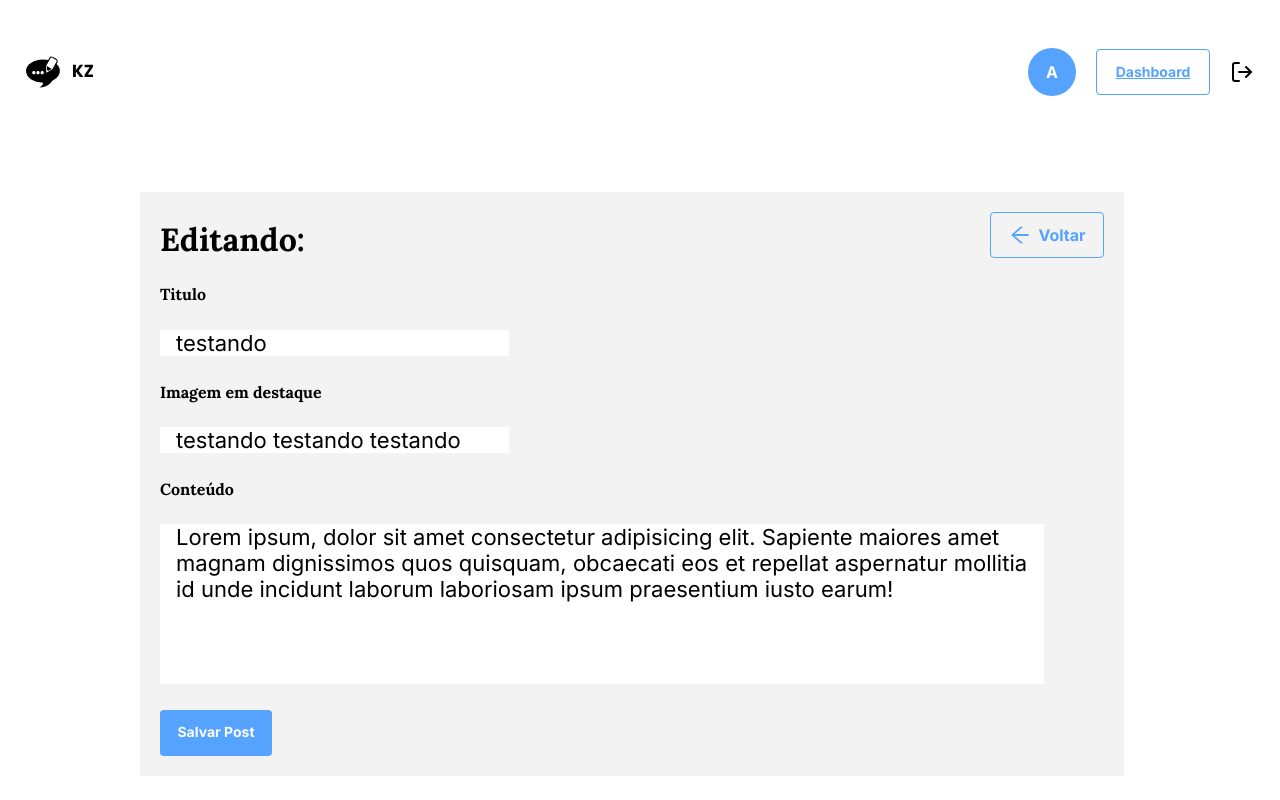
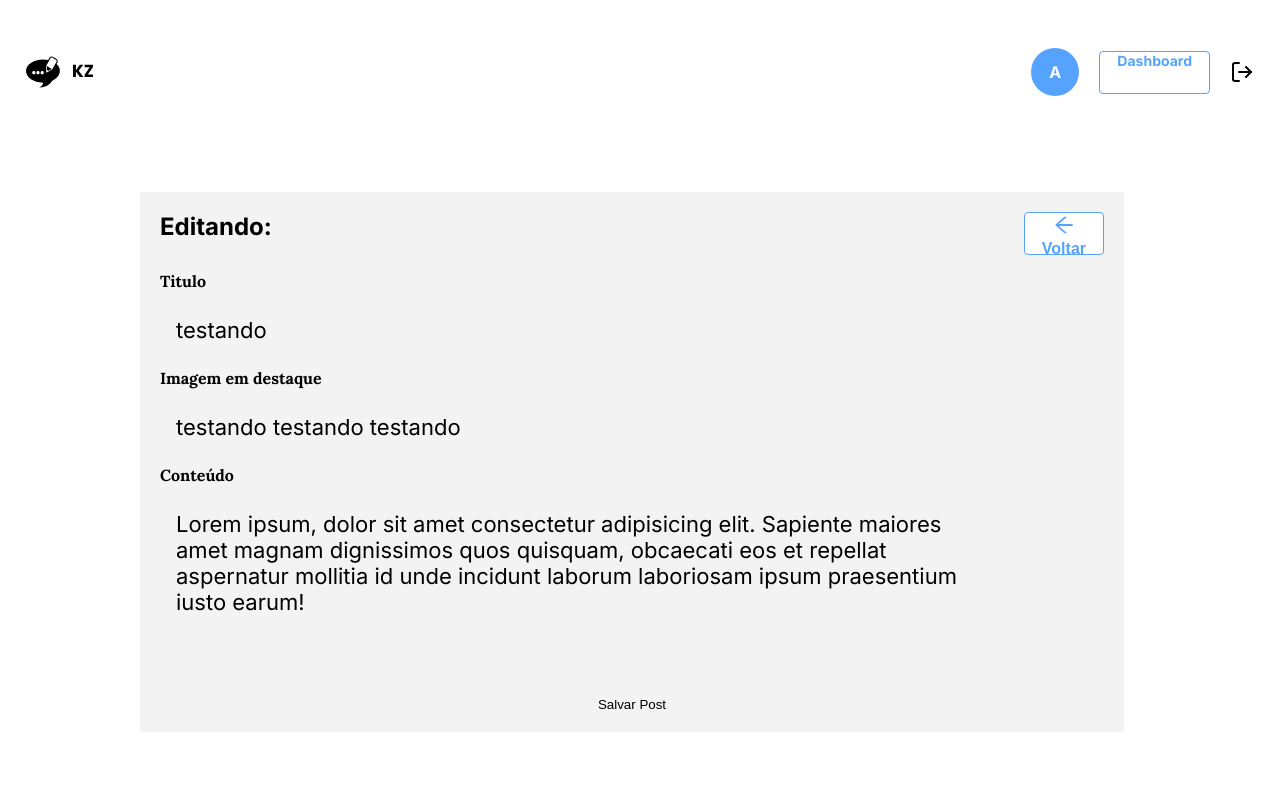
Before and after one commit to Kenzie-Academy-Brasil-Developers/kenzie-feed-entrega-grupo-4, a React (Vite) app: page /editPage in a window 1280 px wide. Shown: the top 800 px of the page. Built offline with nearby package versions, Linux system fonts and the light colour scheme; no server answers.

Commit message:
refactor: GloboStyles update

```diff
--- a/index.html
+++ b/index.html
@@ -1,14 +1,12 @@
 <!DOCTYPE html>
-<html lang="pt-br">
-
+<html lang="pt-BR">
   <head>
     <meta charset="UTF-8" />
     <link rel="icon" type="" href="./src/assets/favicon.png" />
-  <link href="https://fonts.googleapis.com/css2?family=Inter:wght@400;700&family=Lora:wght@700&display=swap"
-    rel="stylesheet" />
-  <link rel="preconnect" href="https://fonts.googleapis.com">
-  <link rel="preconnect" href="https://fonts.gstatic.com" crossorigin>
-  <link href="https://fonts.googleapis.com/css2?family=Inter&family=Lora&family=Roboto&display=swap" rel="stylesheet">
+    <link
+      href="https://fonts.googleapis.com/css2?family=Inter:wght@400;700&family=Lora:wght@400;700&display=swap"
+      rel="stylesheet"
+    />
     <meta name="viewport" content="width=device-width, initial-scale=1.0" />
     <title>Kenzie Feed</title>
   </head>
@@ -17,5 +15,4 @@
     <div id="root"></div>
     <script type="module" src="/src/main.jsx"></script>
   </body>
-
 </html>
--- a/src/styles/buttons.scss
+++ b/src/styles/buttons.scss
@@ -1,113 +1,53 @@
-.btn-solid-s {
-  font-family: var(--font-body);
-  font-size: 14px;
+.btn-small {
+  padding: 0 1.0625rem; //0 17px
+  height: 2.6875rem; // 43px
+  border: 1px solid var(--color-blue);
+  border-radius: 4px;
+  color: var(--color-white);
+  font-size: 0.875rem; // 14px
   font-weight: 700;
-  line-height: 16.94px;
-  color: var(--color-white);
-  background: var(--color-blue);
-  width: 112px;
-  height: 46px;
-  border-radius: 4px;
-  border: none;
+  background-color: var(--color-blue);
 }
 
-.btn-solid-s-mobile {
-  width: 100px;
-  height: 35px;
-
-  font-family: var(--font-body);
-  font-size: 12px;
+.btn-medium {
+  padding: 0 1rem; //0 16px
+  height: 3.375rem; // 54px
+  border: 1px solid var(--color-blue);
+  border-radius: 4px;
+  color: var(--color-white);
+  font-size: 0.875rem; // 14px
   font-weight: 700;
-  line-height: 16.94px;
-
-  color: var(--color-white);
-  background: var(--color-blue);
-  border-radius: 4px;
+  background-color: var(--color-blue);
 }
 
-.btn-solid-m {
-  font-family: var(--font-body);
-  font-size: 14px;
-  font-weight: 700;
-  line-height: 16.94px;
-  color: var(--color-white);
-  background: var(--color-blue);
-  width: 145px;
-  height: 54px;
-  border-radius: 4px;
-}
-.btn-solid-b {
-  font-family: var(--font-body);
-  font-size: 18px;
-  width: 166px;
-  height: 64px;
-  line-height: 21.78px;
-  font-weight: 700;
+.btn-large {
+  padding: 0 2.75rem; //44px
+  height: 4rem; //64px
+  border: 1px solid var(--color-blue);
   border-radius: 4px;
   color: var(--color-white);
-  background: var(--color-blue);
+  font-size: 18px; // 18px
+  font-weight: 700;
+  background-color: var(--color-blue);
 }
 
 .btn-outline {
-  font-family: var(--font-body);
-  font-size: 14px;
-  font-weight: 700;
-  display: flex;
-  align-items: center;
-  justify-content: center;
-  gap: 6px;
-  line-height: 16.94px;
-  border-radius: 4px;
-  width: 114px;
-  height: 46px;
-  color: var(--color-blue);
-  background: transparent;
-  border: 1px solid var(--color-blue);
-  cursor: pointer;
-}
-
-
-.btn-outline-mobile {
-  display: flex;
-  align-items: center;
-  justify-content: center;
-  gap: 6px;
-  width: 90px;
-  height: 35px;
-
-  font-family: var(--font-body);
-  font-size: 12px;
-  font-weight: 700;
-  line-height: 16.94px;
-
+  padding: 0 1.0625rem; //0 17px
+  height: 2.6875rem; // 43px
   border: 1px solid var(--color-blue);
   border-radius: 4px;
   color: var(--color-blue);
-}
-
-.btn-outline-register {
-  display: flex;
-  align-items: center;
-  justify-content: center;
-  // max-width: max-content;
-  gap: 5px;
-
-  font-family: var(--font-body);
-  font-size: 14px;
+  font-size: 0.875rem; // 14px
   font-weight: 700;
-  line-height: 16.94px;
-  border-radius: 0.25rem;
-
-  text-decoration: none;
-
-  height: 2.6875rem;
-  padding: 0 1rem;
-  color: var(--color-blue);
-  border: 1px solid var(--color-blue);
-  background: var(--color-white);
+  background-color: var(--color-white);
 
   &:hover {
     background-color: var(--color-blue);
     color: var(--color-white);
   }
 }
+
+.btn-small:hover, .btn-medium:hover, .btn-large:hover {
+  background-color: var(--color-white);
+  color: var(--color-blue);
+}
--- a/src/styles/global.scss
+++ b/src/styles/global.scss
@@ -4,8 +4,11 @@
   --color-grey: #f3f3f3;
   --color-blue: #55a3ff;
 
-  --font-titles: "Lora", serif;
-  --font-body: "Inter", sans-serif;
+  --font-title: "Lora", sans-serif;
+}
+
+body {
+  font-family: "Inter", sans-serif;
 }
 
 .container {
--- a/src/styles/index.scss
+++ b/src/styles/index.scss
@@ -2,4 +2,3 @@
 @import "./global.scss";
 @import "./typography.scss";
 @import "./buttons.scss";
-@import "./inputs.scss";
--- a/src/styles/inputs.scss
+++ /dev/null
@@ -1,23 +0,0 @@
-.input{
-  font-family: var(--font-body);
-  font-weight: 400;
-  font-size: 17px;
-  width: 370px;
-  height: 56px;
-  border-radius: 4px;
-  border: 1px solid rgba(255, 255, 255,  0.5);
-  background: var(--color-white);
-  color: rgba(255, 255, 255,  0.5);
-
-}
-.big-input{
-    font-family: var(--font-body);
-    font-size: 21px;
-    font-weight: 400;
-    width: 370px;
-    height: 64px;
-    border-radius: 4px;
-    border: 1px solid rgba(255, 255, 255,  0.5);
-    background: var(--color-white);
-    color: rgba(255, 255, 255,  0.5);
-}
--- a/src/styles/reset.scss
+++ b/src/styles/reset.scss
@@ -1,130 +1,36 @@
-html,
-body,
-div,
-span,
-applet,
-object,
-iframe,
-h1,
-h2,
-h3,
-h4,
-h5,
-h6,
-p,
-blockquote,
-pre,
-a,
-abbr,
-acronym,
-address,
-big,
-cite,
-code,
-del,
-dfn,
-em,
-img,
-ins,
-kbd,
-q,
-s,
-samp,
-small,
-strike,
-strong,
-sub,
-sup,
-tt,
-var,
-b,
-u,
-i,
-center,
-dl,
-dt,
-dd,
-ol,
-ul,
-li,
-fieldset,
-form,
-label,
-legend,
-table,
-caption,
-tbody,
-tfoot,
-thead,
-tr,
-th,
-td,
-article,
-aside,
-canvas,
-details,
-embed,
-figure,
-figcaption,
-footer,
-header,
-hgroup,
-menu,
-nav,
-output,
-ruby,
-section,
-summary,
-time,
-mark,
-audio,
-video {
+* {
+  box-sizing: border-box;
   margin: 0;
   padding: 0;
-  border: 0;
-  font-size: 100%;
-  font: inherit;
-  vertical-align: baseline;
-  box-sizing: border-box;
 }
-/* HTML5 display-role reset for older browsers */
-article,
-aside,
-details,
-figcaption,
-figure,
-footer,
-header,
-hgroup,
-menu,
-nav,
-section {
-  display: block;
-}
-body {
-  line-height: 1;
-}
-ol,
-ul {
+
+ul,
+ol {
   list-style: none;
 }
-blockquote,
-q {
-  quotes: none;
+
+a {
+  text-decoration: none;
 }
-blockquote:before,
-blockquote:after,
-q:before,
-q:after {
-  content: "";
-  content: none;
+
+button {
+  cursor: pointer;
+  background: transparent;
+  border: none;
 }
-table {
-  border-collapse: collapse;
-  border-spacing: 0;
+
+input,
+select,
+textarea {
+  border: none;
+  background: transparent;
+  outline: 0;
 }
-button {
-  background-color: transparent;
-  border: none;
-  cursor: pointer;
+
+input:focus {
+  box-shadow: 0;
 }
+
+img {
+  max-width: 100%;
+}
--- a/src/styles/typography.scss
+++ b/src/styles/typography.scss
@@ -1,76 +1,52 @@
-.title-1 {
-  font-family: var(--font-titles);
+.title {
+  font-family: var(--font-title);
   font-weight: 700;
-  line-height: 4.16rem;
-  font-size: 3.25rem;
-}
 
-.title-1-mobile {
-  font-family: var(--font-titles);
-  font-weight: 700;
-  line-height: 2.72rem;
-  font-size: 2.125rem;
-}
+  &.one {
+    font-size: clamp(2.125rem, 4vw, 3.25rem); // 34px. 52px
+  }
+  &.two {
+    font-size: clamp(1.875rem, 4vw, 2.75rem); // 30px. 44px
+  }
+  &.three {
+    font-size: 1.4375rem; //23px
+  }
+  &.post {
+    font-size: clamp(1.75rem, 4vw, 2.25rem); // 28px. 36px
+  }
+  &.blue {
+    color: var(--color-blue);
+  }
+  &.black {
+    color: var(--color-black);
+  }
+  &.white {
+    color: var(--color-white);
+  }
 
-.title-2 {
-  font-family: var(--font-titles);
-  font-weight: 700;
-  line-height: 3.52rem;
-  font-size: 2rem;
-}
-
-.title-2-mobile {
-  font-family: var(--font-titles);
-  font-weight: 700;
-  line-height: 2.4rem;
-  font-size: 1.875rem;
-}
-
-.title-3 {
-  font-family: var(--font-titles);
-  font-weight: 700;
-  line-height: 1.84rem;
-  font-size: 1.4375rem;
-}
-
-.title-post {
-  font-family: var(--font-titles);
-  font-weight: 700;
-  line-height: 2.88rem;
-  font-size: 2.25rem;
-}
-
-.title-post-mobile {
-  font-family: var(--font-titles);
-  font-weight: 700;
-  line-height: 2.24rem;
-  font-size: 1.75rem;
 }
 
 .paragraph {
-  font-family: var(--font-body);
   font-weight: 400;
-  line-height: 2.25rem;
-  font-size: 1.125rem;
+  line-height: 1.6;
+  font-size: clamp(1.0625rem, 4vw, 1.125rem); //17px, 18px
+
+  &.small {
+    font-size: 0.875rem; //14px
+  }
+
+  &.link {
+    text-decoration: underline;
+    font-size: 0.9375rem; //15px
+  }
+
+  &.blue {
+    color: var(--color-blue);
+  }
+  &.black {
+    color: var(--color-black);
+  }
+  &.white {
+    color: var(--color-white);
+  }
 }
-
-.paragraph-mobile {
-  font-family: var(--font-body);
-  font-weight: 400;
-  line-height: 2.125rem;
-  font-size: 17px;
-}
-
-.paragraph-small {
-  font-family: var(--font-body);
-  font-weight: 400;
-  line-height: 1.0588rem;
-  font-size: 0.875rem;
-}
-.font-link {
-  font-family: var(--font-body);
-  color: var(--color-blue);
-  font-weight: 400;
-  line-height: 1.0588rem;
-  font-size: 0.9375rem;
-}
```
Lines whose indentation alone changed are shown as unchanged.
